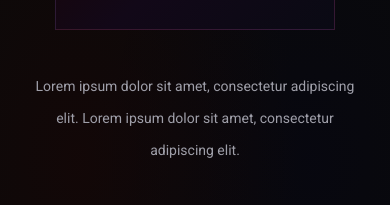
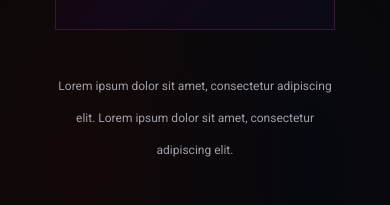
Before and after one commit to laybuh/aliveafterparadise, a Next.js app: page / in a window 390 px wide. Shown: the part 360-565 px from the top of the page. Built offline with nearby package versions, Linux system fonts and the light colour scheme.

Commit message:
Updated mobile design.

```diff
--- a/app/components/Hero.tsx
+++ b/app/components/Hero.tsx
@@ -38,7 +38,8 @@ export default function Hero() {
             />
 
             {/* lorem text */}
-            <p className="max-w-xs md:max-w-xl text-zinc-400 text-sm leading-8 mb-10 md:mb-16 font-roboto">
+            <p className="max-w-[280px] md:max-w-xl text-zinc-400 text-xs md:text-sm leading-8 mb-10 md:mb-16 font-roboto"
+>
                 Lorem ipsum dolor sit amet, consectetur adipiscing elit.
                 Lorem ipsum dolor sit amet, consectetur adipiscing elit.
             </p>
```
